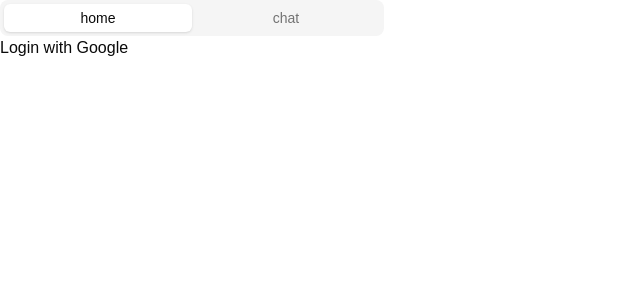
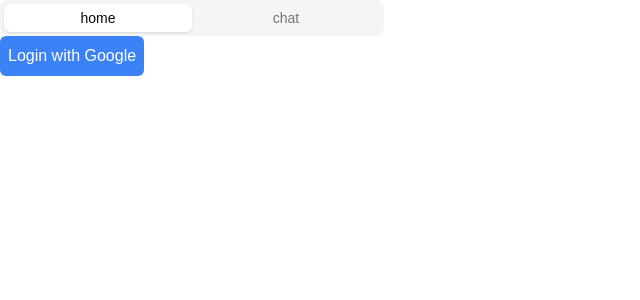
Before and after one commit to MurphyYue/emotion-tracker, a Next.js app: page / in a window 1280 px wide. Shown: the top 300 px of the page, without its empty margins (0-640 px from the left). Built offline with nearby package versions, Linux system fonts and the light colour scheme.

Commit message:
improve login

```diff
--- a/components/add-record-modal/index.tsx
+++ b/components/add-record-modal/index.tsx
@@ -37,12 +37,14 @@
   onClose,
   onSaved,
 }: AddRecordModalProps) {
-  if (!isOpen) return null;
 
   const [isLoading, setIsLoading] = useState(false);
   const form = useForm<z.infer<typeof FormSchema>>({
     resolver: zodResolver(FormSchema),
   });
+
+  if (!isOpen) return null;
+
   const save = async (data: z.infer<typeof FormSchema>) => {
     setIsLoading(true);
     try {
@@ -76,7 +78,7 @@
       <div className="p-4">
         {/* Modal header */}
         <div className="flex justify-between items-center mb-6">
-          <h2 className="text-2xl font-bold">what's on your emotion?</h2>
+          <h2 className="text-2xl font-bold">what&apos;s on your emotion?</h2>
           <button onClick={onClose} className="p-2 hover:bg-muted rounded-full">
             <X className="h-6 w-6" />
           </button>
--- a/components/ui/textarea.tsx
+++ b/components/ui/textarea.tsx
@@ -2,8 +2,7 @@
 
 import { cn } from "@/lib/utils"
 
-export interface TextareaProps
-  extends React.TextareaHTMLAttributes<HTMLTextAreaElement> {}
+export type TextareaProps = React.TextareaHTMLAttributes<HTMLTextAreaElement>
 
 const Textarea = React.forwardRef<HTMLTextAreaElement, TextareaProps>(
   ({ className, ...props }, ref) => {
--- a/pages/index.tsx
+++ b/pages/index.tsx
@@ -6,7 +6,7 @@
 
 export default function Page() {
   const [isLoggedIn, setIsLoggedIn] = useState(false);
-  const [userInfo, setUserInfo] = useState<any>(null);
+  // const [userInfo, setUserInfo] = useState<any>(null);
 
   const handleLogin = async () => {
     chrome.identity.getAuthToken({ interactive: true }, async (token) => {
@@ -17,23 +17,23 @@
 
       if (token) {
         // Fetch Google user profile data
-        const response = await fetch(
-          "https://www.googleapis.com/oauth2/v1/userinfo?alt=json",
-          {
-            headers: { Authorization: `Bearer ${token}` },
-          }
-        );
-        const user = await response.json();
+        // const response = await fetch(
+        //   "https://www.googleapis.com/oauth2/v1/userinfo?alt=json",
+        //   {
+        //     headers: { Authorization: `Bearer ${token}` },
+        //   }
+        // );
+        // const user = await response.json();
 
-        setUserInfo(user);
+        // setUserInfo(user);
         setIsLoggedIn(true);
-        chrome.storage.local.set({ userInfo: user });
+        // chrome.storage.local.set({ userInfo: user });
 
         // Send user info to your backend
-        await fetch("http://localhost:3001/auth/google/redirect", {
+        await fetch("http://localhost:3000/auth/google/redirect", {
           method: "POST",
           headers: { "Content-Type": "application/json" },
-          body: JSON.stringify(user),
+          body: JSON.stringify({ id_token: token}),
         });
       }
     });
@@ -43,7 +43,7 @@
     chrome.storage.local.get(["userInfo"], (result) => {
       if (result.userInfo) {
         console.log(result.userInfo);
-        setUserInfo(result.userInfo);
+        // setUserInfo(result.userInfo);
         setIsLoggedIn(true);
       }
     });
@@ -58,7 +58,7 @@
           {activeTab === "chat" && <Chat />}
         </>
       ) : (
-        <button onClick={handleLogin}>Login with Google</button>
+        <button className="bg-blue-500 text-white p-2 rounded-md" onClick={handleLogin}>Login with Google</button>
       )}
     </div>
   );
--- a/public/inject.js
+++ /dev/null
@@ -1 +0,0 @@
-console.log("Message from inject.js")
```
Also changed, not shown: public/background.js (+44 -0 lines), public/manifest.json.
